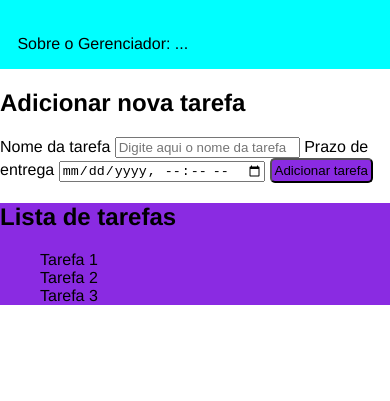
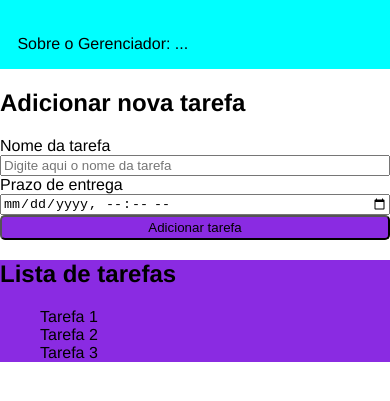
Before and after one commit to MattAugusto00/GerenciamentoDeTarefas, a plain HTML site: page code/index.html in a window 390 px wide. Shown: the part 121-522 px from the top of the page. Drawn offline with Linux system fonts and the light colour scheme.

Commit message:
Arrumando responsividade da div "Add nova tarefa"

```diff
--- a/code/style.css
+++ b/code/style.css
@@ -25,8 +25,14 @@ header #sair{
   background-color: aqua;
 }
 
-.addNovaTarefa{
-  display: grid;
+.addNovaTarefa form{
+  display: flex;
+}
+
+@media only screen and (max-width: 450px) {
+  .addNovaTarefa form{
+    display: grid;
+  }
 }
 
 .listaTarefas{
```
